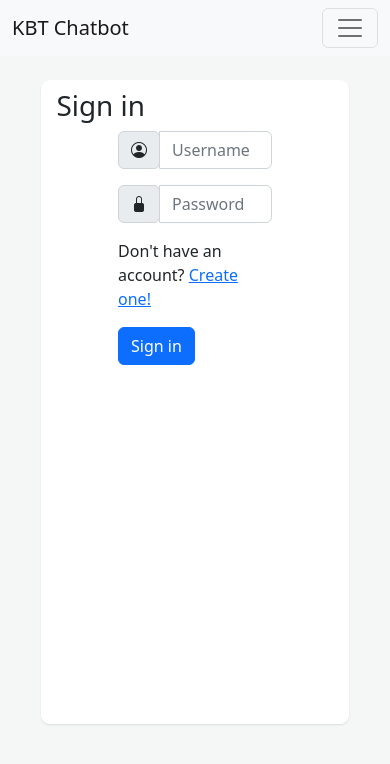
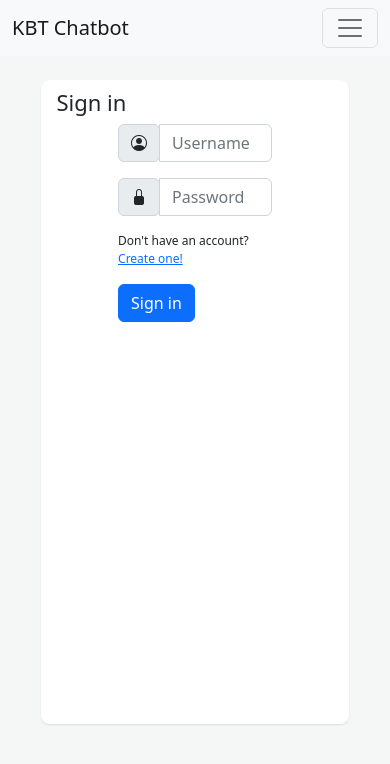
Before and after one commit to leegrash/kbt-chat-app, a Vue app in the folder web-application/client/: page /signin in a window 390 px wide. Shown: the top 764 px of the page. Built offline with nearby package versions, Linux system fonts and the light colour scheme.

Commit message:
fix some text-styling for smaller screens

```diff
--- a/web-application/client/src/style.css
+++ b/web-application/client/src/style.css
@@ -216,4 +216,16 @@ body {
   .chat-info .btn {
     width: 100%;
   }
+
+  .page-title {
+    font-size: 22px;
+  }
+
+  h2 {
+    font-size: 18px;
+  }
+
+  p {
+    font-size: 12px;
+  }
 }
```
